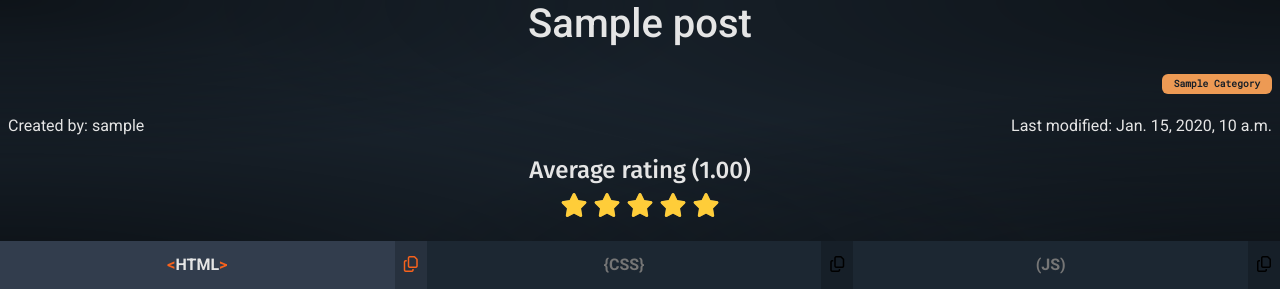
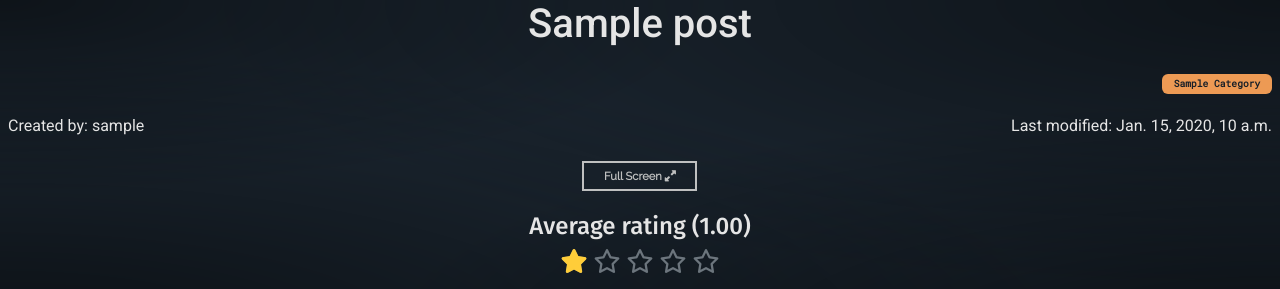
Before and after one commit to cilliagustin/code-pool, a Django app: a page that uses templates/post_detail.html in a window 1280 px wide. Shown: the part 40-329 px from the top of the page. Run offline with Django 3.2, Linux system fonts and the light colour scheme; tables that the repository leaves empty hold one stand-in row (values such as "Sample post"); some libraries are stand-ins or nearby versions.

Commit message:
Add full screen button to post detail template

```diff
--- a/templates/post_detail.html
+++ b/templates/post_detail.html
@@ -17,8 +17,9 @@
                     </a>
                     <p class="author">Created by: {{ post.author}}</p>
                     <p class="updated-on">Last modified: {{ post.updated_date}}</p>
+                    <div class="edit-fav-container mb-3 d-flex flex-wrap justify-content-center align-items-center">
+                        <button class="custom-btn black full-screen-btn"><p>Full Screen <i class="fa-solid fa-up-right-and-down-left-from-center"></i></p></button>
                     {% if user.is_authenticated %}
-                        <div class="edit-fav-container mb-3 d-flex justify-content-center align-items-center">
                             {% if user.username == post.author.username or user.is_superuser %}
                             <a href="{% url 'edit_post' post.slug %}" class="custom-btn blue"><p>Edit Post <i class="fa-solid fa-pencil"></i></p></a>
                             <a href="{% url 'delete_post' post.slug %}" class="custom-btn red"><p>Delete Post <i class="fa-regular fa-circle-xmark"></i></p></a>
@@ -31,8 +32,8 @@
                                     <button type="submit" class="custom-btn green"><p>Bookmark <i class="fa-regular fa-bookmark"></i></p></button>
                                 {% endif %}
                             </form>
-                        </div>
-                    {% endif %}
+                            {% endif %}
+                    </div>
                     <div class="rating-section pb-4 d-flex flex-column justify-content-start align-items-center flex-md-row justify-content-md-center align-items-md-start">
                         {% if user.is_authenticated %}
                         <div class="mx-md-3 d-flex flex-column justify-content-start align-items-center">
```
